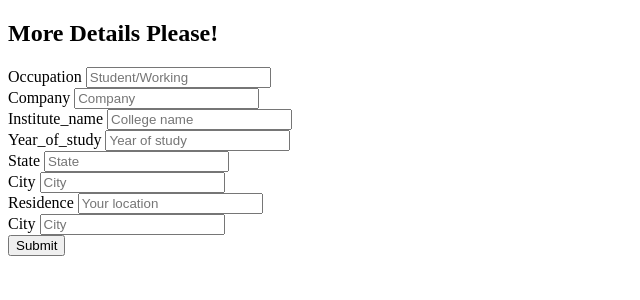
After one commit to rishikiranap/mocx_2, a Django app: page /IntervieweeReg in a window 1280 px wide. The commit adds this page. Shown: the top 300 px of the page, without its empty margins (0-640 px from the left). Run offline with Django 4.2, Linux system fonts and the light colour scheme.

Commit message:
Solved the issue!

```diff
--- a/accounts/admin.py
+++ b/accounts/admin.py
@@ -1,5 +1,6 @@
 from django.contrib import admin
-from .models import Account
+from .models import BasicAccount, IntervieweeAccount
 
 # Register your models here.
-admin.site.register(Account)
+admin.site.register(BasicAccount)
+admin.site.register(IntervieweeAccount)
--- a/accounts/backend.py
+++ b/accounts/backend.py
@@ -1,14 +1,14 @@
 from django.contrib.auth.backends import ModelBackend
-from .models import Account
+from .models import BasicAccount
 
 class EmailBackend(ModelBackend):
     def authenticate(email, password, **kwargs):
       email = email
       password = password
 
-      user = Account.objects.get(email=email)
+      user = BasicAccount.objects.get(email=email)
       try:
          if user.check_password(password) is True:
             return user
       except:
-         pass
+         print("not working!")
--- /dev/null
+++ b/accounts/templates/accounts/IntervieweeReg.html
@@ -0,0 +1,41 @@
+<!DOCTYPE html>
+<html lang="en">
+<head>
+    <meta charset="UTF-8">
+    <meta http-equiv="X-UA-Compatible" content="IE=edge">
+    <meta name="viewport" content="width=device-width, initial-scale=1.0">
+    <title></title>
+</head>
+<body>
+    <h2>More Details Please!</h2>
+
+    <form action="/IntervieweeReg" method="post">
+       {% csrf_token %}
+        <label for="">Occupation</label>
+        <input type="text" id="Occupation" name="Occupation" placeholder="Student/Working" required>
+        <br>
+        <label for="">Company</label>
+        <input type="text" id="Company" name="Company" placeholder="Company">
+        <br>
+        <label for="">Institute_name</label>
+        <input type="text" id="Institute_name" name="Institute_name" placeholder="College name" required>
+        <br>
+        <label for="">Year_of_study</label>
+        <input type="text" id="Year_of_study" name="Year_of_study" placeholder="Year of study" required>
+        <br>
+        <label for="">State</label>
+        <input type="text" id="State" name="State" placeholder="State" required>
+        <br>
+        <label for="">City</label>
+        <input type="text" id="City" name="City" placeholder="City" required>
+        <br>
+        <label for="">Residence</label>
+        <input type="text" id="Residence" name="Residence" placeholder="Your location" required>
+        <br>
+        <label for="">City</label>
+        <input type="text" id="Res_city" name="Res_city" placeholder="City" required>
+        <br>
+        <button type="submit">Submit</button>
+    </form>
+</body>
+</html>
--- a/accounts/templates/accounts/signup.html
+++ b/accounts/templates/accounts/signup.html
@@ -32,7 +32,7 @@
         <label for="">Phone Number</label>
         <input type="tel" id="Phone" name="Phone" placeholder="Phone Number" required>
         <br>
-        <button type="submit">Sign Up</button>
+        <button type="submit">Next</button>
     </form>
 </body>
 </html>
--- a/accounts/urls.py
+++ b/accounts/urls.py
@@ -5,6 +5,7 @@ from . import views
 urlpatterns = [
    path('', views.home, name="home"),
    path('signup',views.signup,name="signup"),
+   path('IntervieweeReg',views.IntervieweeReg,name="IntervieweeReg"),
    path('signin',views.signin, name="signin"),
    path('signout',views.signout, name="signout"),
 
--- a/accounts/views.py
+++ b/accounts/views.py
@@ -4,7 +4,7 @@ from django.http import HttpResponse
 from django.contrib.auth.models import User
 from django.contrib import messages
 from django.contrib.auth import authenticate,login,logout
-from .models import Account
+from .models import BasicAccount,IntervieweeAccount
 from .backend import EmailBackend
 # Create your views here.
 
@@ -46,15 +46,46 @@ def signup(request):
 
         #Creating User
         if pass1==pass2:
-            user = Account.objects.create_user(username, email, pass1)
+            user = BasicAccount.objects.create_user(username, email, pass1)
             user.first_name = fname
             user.last_name = lname
             user.email = email
             user.phone=phone
             user.save()
-            messages.success(request, "Account Created")
-            return redirect('signin')
+            return redirect('IntervieweeReg')
     return render(request,"accounts/signup.html")
+
+def IntervieweeReg(request):
+
+    if request.method == "POST":
+        Occupation = request.POST['Occupation']
+        Company = request.POST['Company']
+        Institute_name = request.POST['Institute_name']
+        Year_of_study = request.POST.get('Year_of_study')
+        State = request.POST['State']
+        City = request.POST['City']
+        Residence = request.POST['Residence']
+        Res_city = request.POST['Res_city']
+
+        #Accsessing the IntervieweeAccount Table
+
+        user = IntervieweeAccount.objects.create_interviewee(Occupation=Occupation, Company=Company, Institute_name=Institute_name, Year_of_study=Year_of_study, State=State, City=City)
+
+        #Pushing Into intervieweeAccount Table
+
+        user.Occupation = Occupation
+        user.Company = Company
+        user.Institute_name = Institute_name
+        user.Year_of_study = Year_of_study
+        user.State = State
+        user.City = City
+        user.Residence = Residence
+        user.Res_city = Res_city
+        user.save()
+        return redirect("signin")
+    return render(request,"accounts/IntervieweeReg.html")
+
+
 
 def signout(request):
     logout(request)
--- a/mocx_2/settings.py
+++ b/mocx_2/settings.py
@@ -27,7 +27,7 @@ SECRET_KEY = 'django-insecure-li4nb-_x$ya#b^c3u0$_s5fjyk-m#vpyz!1a6p4wc5e!v5&oi%
 DEBUG = True
 
 ALLOWED_HOSTS = []
-AUTH_USER_MODEL='accounts.Account'
+AUTH_USER_MODEL='accounts.BasicAccount'
 
 # Application definition
 
@@ -79,7 +79,7 @@ WSGI_APPLICATION = 'mocx_2.wsgi.application'
 DATABASES =  {
         'default': {
             'ENGINE': 'django.db.backends.postgresql',
-            'NAME': 'postgres-1',
+            'NAME': 'postgres-2',
             'USER': 'postgres',
             'PASSWORD': 'admin',
             'HOST': '127.0.0.1',
```
Also changed, not shown: accounts/models.py (+45 -2 lines), accounts/templates/accounts/InterviewerReg.html (added).
